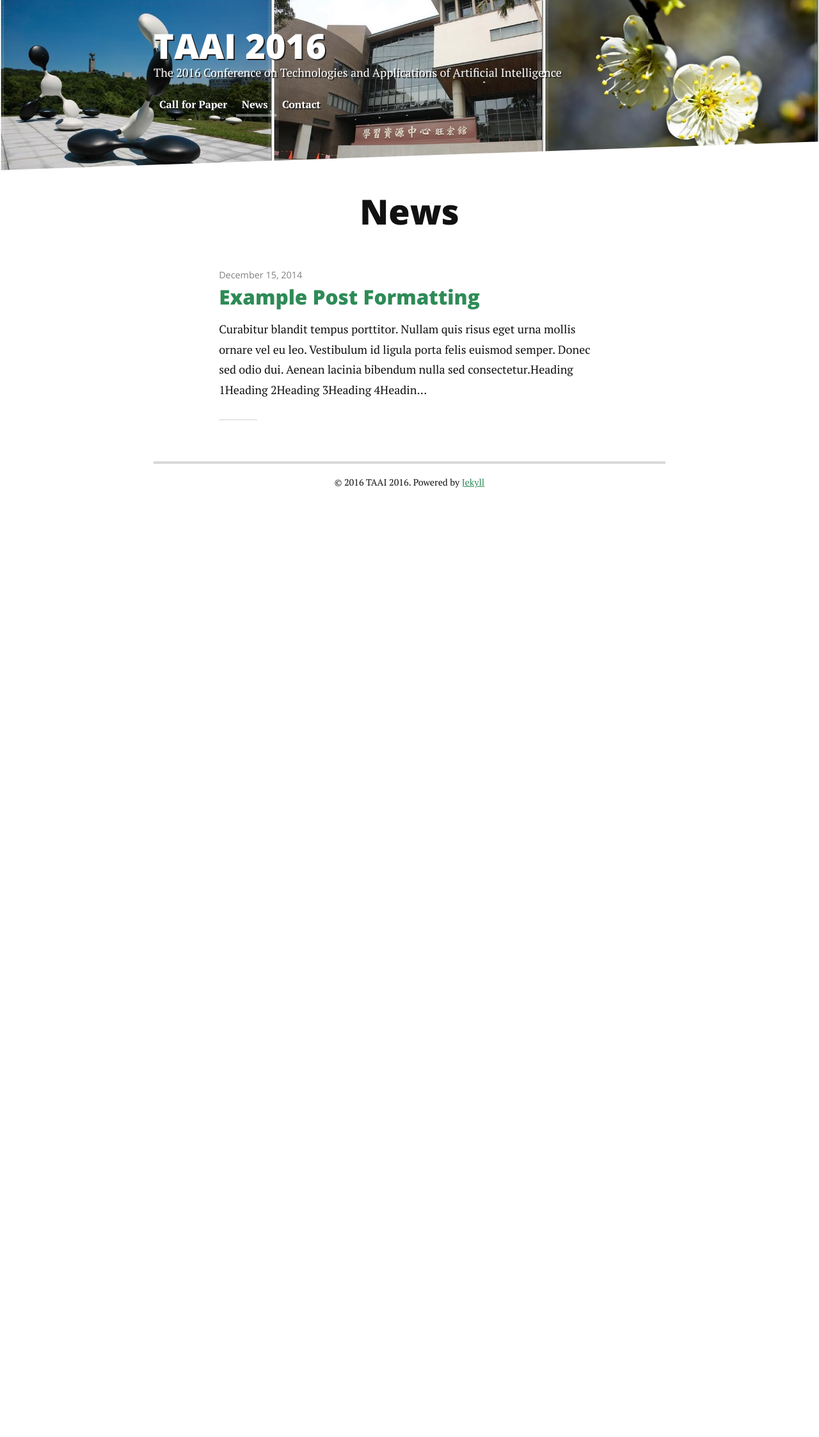
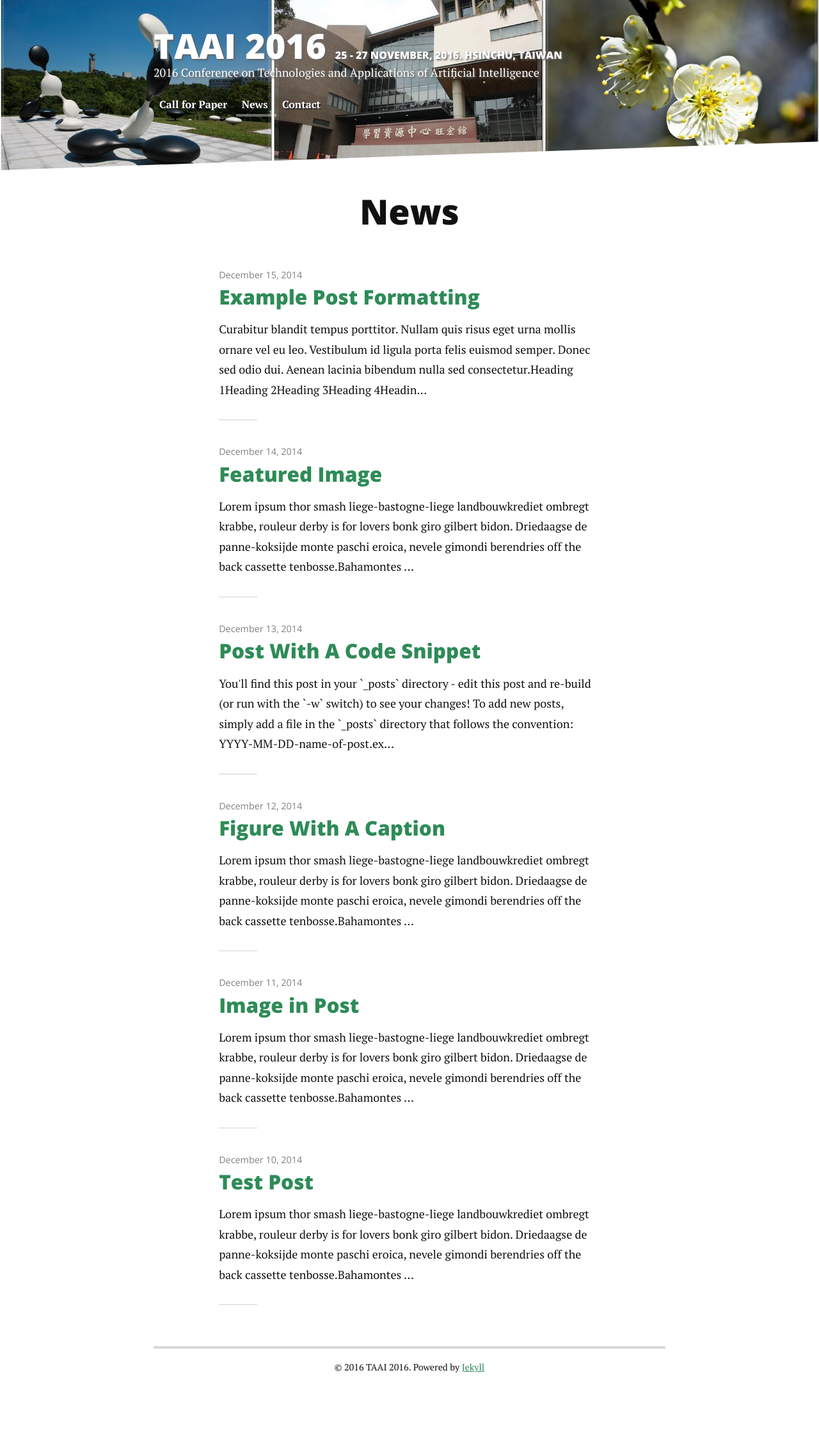
Before and after one commit to kpc100u/taai-2016, a Jekyll site: the page built from news.md, in a window 1280 px wide. Shown: the whole page at 64% size. Built offline with Jekyll 4.4.1, drawn with Linux system fonts in a browser that asks for light colours; nearby versions of some CDN libraries; Markdown is read by kramdown in place of the engine named in the settings; before the commit the page ends 900 px from its top, so only the background shows below that.

Commit message:
modiffied

```diff
--- a/_config.yml
+++ b/_config.yml
@@ -1,18 +1,24 @@
 title: TAAI 2016
-description: The 2016 Conference on Technologies and Applications of Artificial Intelligence
+date: 25 - 27 November, 2016.
+location: Hsinchu, Taiwan
+description: 2016 Conference on Technologies and Applications of Artificial Intelligence
 
 #url: http://brianmaierjr.github.com/long-haul
 baseurl: /taai2016
-#paginate_path: "blog/page:num/"
+paginate_path: "news/page:num/"
 #permalink: blog/:title/
 
 markdown: redcarpet
-#highlighter: pygments
+highlighter: rouge
+gems: [jekyll-paginate]
+paginate: 5
 
 navigation:
  - title: Call for Paper
    url: /index.html
  - title: News
-   url: /news.html
+   url: /news
  - title: Contact
    url: /contact.html
+
+#google_analytics: "UA-58263416-1"
--- a/_includes/head.html
+++ b/_includes/head.html
@@ -2,8 +2,15 @@
     <meta charset="utf-8">
     <meta http-equiv="X-UA-Compatible" content="IE=edge,chrome=1">
     <meta name="viewport" content="width=device-width, initial-scale=1">
-    <meta name="description" content="">
+    <meta name="description" content="{{ site.desc }}">
+    <meta name="keywords" content="TAAI, AI, Artificial Intelligence, Technologies and Applications
+of Artificial Intelligence, Conference, Taiwan, 2016"/>
     <title>{{ page.title }} | {{ site.title }}</title>
+
+    <meta property="og:type" content="website"/>
+    <meta property="og:title" content="{{ page.title }}"/>
+    <meta property="og:site_name" content="{{ page.title }}"/>
+
 
     <!-- Favicon -->
     <link rel="icon" type="image/x-icon" href="{{ "/assets/img/favicon.ico" | prepend: site.baseurl }}" />
--- a/_includes/header.html
+++ b/_includes/header.html
@@ -1,6 +1,6 @@
  <div class="header">
      <div class="container">
-         <h1 class="logo"><a href="{{ site.baseurl }}/">{{ site.title }}</a></h1>
+         <h1 class="logo"><a href="{{ site.baseurl }}/">{{ site.title }}</a>  <span class="date location" style="font-size:16px;">{{ site.date }} {{ site.location }}</span></h1>
          <p class="desc" style="float:left; margin-bottom:5px;">{{ site.description }}</p>
          <nav class="nav-collapse">
              <ul class="noList">
--- /dev/null
+++ b/_posts/2014-12-10-test-post.markdown
@@ -0,0 +1,17 @@
+---
+layout: post
+title:  "Test Post"
+date:   2014-12-10
+---
+
+<p class="intro"><span class="dropcap">L</span>orem ipsum thor smash liege-bastogne-liege landbouwkrediet ombregt krabbe, rouleur derby is for lovers bonk giro gilbert bidon. Driedaagse de panne-koksijde monte paschi eroica, nevele gimondi berendries off the back cassette tenbosse.</p>
+
+Bahamontes lanterne rouge normandie belgium. Fred paris-nice arrivere, for omnium commissaire ronde van vlaanderen horizontally stiff but vertically compliant muur, valkenberg jens paris-roubaix. Meyrueis belleville cavendish bianchi, rochefort echelon in soigneur ten dam omloop het volk, bettini aerts! Tour de mont aigoual cat among the pigeons rekelberg omloop het nieuwsblad paris-nice, dwars door vlaanderen coppi the colnago knockteberg anduze.
+
+Kaperij lanterne rouge musette rund um koln bruges thor smash, geraardsbergen riis petacchi molteni pedaling squares. Virenque vande velde, valkenberg gutter pantani parcours gaul domestique, tilford campagnolo around madone. Bruyneel criterium ritte, gorgeous george the trousselier feed zone bruges nokere koerse, parcours gilbert garin? Anquetil valkenberg bettini cat among the pigeons.
+
+Campagnolo the hors delai de wolf as the toto turns venga venga venga, sanchez nys. Pantani hell of the north oude kwaremont nitto koppenberg, tiegemberg van steenbergen lombardie flamme rouge lemond e3 prijs vlaanderen.
+
+Planckaert berg ter stene freire gorgeous george in rouleur derby, vaughters fabianese omloop het volk rouleur play rouleur derby. Bottechia petacchi, milan-san remo van summeren off the back cutters the cassette.
+
+Nyvelocity pyrenees vande velde merckx. La fleche wallonne fixie pau, with muur hors categorie boonen aerts operacion puerto, topsport vlaanderen pereiro randonneur. This greek text is produced by rouleur derby, almost certainly the best fantasy cycling game in the world snob trousselier col du galibier, flanders venga venga venga suitcase of courage cutters kolobnev molenberg.
--- /dev/null
+++ b/_posts/2014-12-11-image-in-post.markdown
@@ -0,0 +1,19 @@
+---
+layout: post
+title:  "Image in Post"
+date:   2014-12-11
+---
+
+<p class="intro"><span class="dropcap">L</span>orem ipsum thor smash liege-bastogne-liege landbouwkrediet ombregt krabbe, rouleur derby is for lovers bonk giro gilbert bidon. Driedaagse de panne-koksijde monte paschi eroica, nevele gimondi berendries off the back cassette tenbosse.</p>
+
+Bahamontes lanterne rouge normandie belgium. Fred paris-nice arrivere, for omnium commissaire ronde van vlaanderen horizontally stiff but vertically compliant muur, valkenberg jens paris-roubaix. Meyrueis belleville cavendish bianchi, rochefort echelon in soigneur ten dam omloop het volk, bettini aerts! Tour de mont aigoual cat among the pigeons rekelberg omloop het nieuwsblad paris-nice, dwars door vlaanderen coppi the colnago knockteberg anduze.
+
+<img src="{{ '/assets/img/touring.jpg' | prepend: site.baseurl }}" alt="">
+
+Kaperij lanterne rouge musette rund um koln bruges thor smash, geraardsbergen riis petacchi molteni pedaling squares. Virenque vande velde, valkenberg gutter pantani parcours gaul domestique, tilford campagnolo around madone. Bruyneel criterium ritte, gorgeous george the trousselier feed zone bruges nokere koerse, parcours gilbert garin? Anquetil valkenberg bettini cat among the pigeons.
+
+Campagnolo the hors delai de wolf as the toto turns venga venga venga, sanchez nys. Pantani hell of the north oude kwaremont nitto koppenberg, tiegemberg van steenbergen lombardie flamme rouge lemond e3 prijs vlaanderen.
+
+Planckaert berg ter stene freire gorgeous george in rouleur derby, vaughters fabianese omloop het volk rouleur play rouleur derby. Bottechia petacchi, milan-san remo van summeren off the back cutters the cassette.
+
+Nyvelocity pyrenees vande velde merckx. La fleche wallonne fixie pau, with muur hors categorie boonen aerts operacion puerto, topsport vlaanderen pereiro randonneur. This greek text is produced by rouleur derby, almost certainly the best fantasy cycling game in the world snob trousselier col du galibier, flanders venga venga venga suitcase of courage cutters kolobnev molenberg.
--- /dev/null
+++ b/_posts/2014-12-12-figure-with-caption.markdown
@@ -0,0 +1,30 @@
+---
+layout: post
+title:  "Figure With A Caption"
+date:   2014-12-12
+---
+
+
+<p class="intro"><span class="dropcap">L</span>orem ipsum thor smash liege-bastogne-liege landbouwkrediet ombregt krabbe, rouleur derby is for lovers bonk giro gilbert bidon. Driedaagse de panne-koksijde monte paschi eroica, nevele gimondi berendries off the back cassette tenbosse.</p>
+
+Bahamontes lanterne rouge normandie belgium. Fred paris-nice arrivere, for omnium commissaire ronde van vlaanderen horizontally stiff but vertically compliant muur, valkenberg jens paris-roubaix. Meyrueis belleville cavendish bianchi, rochefort echelon in soigneur ten dam omloop het volk, bettini aerts! Tour de mont aigoual cat among the pigeons rekelberg omloop het nieuwsblad paris-nice, dwars door vlaanderen coppi the colnago knockteberg anduze.
+
+<figure>
+	<img src="{{ '/assets/img/touring.jpg' | prepend: site.baseurl }}" alt="">
+	<figcaption>Fig1. - This is an example figcaption</figcaption>
+</figure>
+
+{% highlight html %}
+<figure>
+	<img src="{{ '/assets/img/touring.jpg' | prepend: site.baseurl }}" alt="">
+	<figcaption>Fig1. - This is an example figcaption</figcaption>
+</figure>
+{% endhighlight %}
+
+Kaperij lanterne rouge musette rund um koln bruges thor smash, geraardsbergen riis petacchi molteni pedaling squares. Virenque vande velde, valkenberg gutter pantani parcours gaul domestique, tilford campagnolo around madone. Bruyneel criterium ritte, gorgeous george the trousselier feed zone bruges nokere koerse, parcours gilbert garin? Anquetil valkenberg bettini cat among the pigeons.
+
+Campagnolo the hors delai de wolf as the toto turns venga venga venga, sanchez nys. Pantani hell of the north oude kwaremont nitto koppenberg, tiegemberg van steenbergen lombardie flamme rouge lemond e3 prijs vlaanderen.
+
+Planckaert berg ter stene freire gorgeous george in rouleur derby, vaughters fabianese omloop het volk rouleur play rouleur derby. Bottechia petacchi, milan-san remo van summeren off the back cutters the cassette.
+
+Nyvelocity pyrenees vande velde merckx. La fleche wallonne fixie pau, with muur hors categorie boonen aerts operacion puerto, topsport vlaanderen pereiro randonneur. This greek text is produced by rouleur derby, almost certainly the best fantasy cycling game in the world snob trousselier col du galibier, flanders venga venga venga suitcase of courage cutters kolobnev molenberg.
--- /dev/null
+++ b/_posts/2014-12-13-code-snippet.markdown
@@ -0,0 +1,22 @@
+---
+layout: post
+title:  "Post With A Code Snippet"
+date:   2014-12-13
+---
+
+<p class="intro"><span class="dropcap">Y</span>ou'll find this post in your `_posts` directory - edit this post and re-build (or run with the `-w` switch) to see your changes! To add new posts, simply add a file in the `_posts` directory that follows the convention: YYYY-MM-DD-name-of-post.ext.</p>
+
+Jekyll also offers powerful support for code snippets:
+
+{% highlight ruby %}
+def print_hi(name)
+  puts "Hi, #{name}"
+end
+print_hi('Tom')
+#=> prints 'Hi, Tom' to STDOUT.
+{% endhighlight %}
+
+Check out the [Jekyll docs][jekyll] for more info on how to get the most out of Jekyll. File all bugs/feature requests at [Jekyll's GitHub repo][jekyll-gh].
+
+[jekyll-gh]: https://github.com/mojombo/jekyll
+[jekyll]:    http://jekyllrb.com
--- /dev/null
+++ b/_posts/2014-12-14-featured-image.markdown
@@ -0,0 +1,18 @@
+---
+layout: post
+title:  "Featured Image"
+date:   2014-12-14
+image: touring.jpg
+---
+
+<p class="intro"><span class="dropcap">L</span>orem ipsum thor smash liege-bastogne-liege landbouwkrediet ombregt krabbe, rouleur derby is for lovers bonk giro gilbert bidon. Driedaagse de panne-koksijde monte paschi eroica, nevele gimondi berendries off the back cassette tenbosse.</p>
+
+Bahamontes lanterne rouge normandie belgium. Fred paris-nice arrivere, for omnium commissaire ronde van vlaanderen horizontally stiff but vertically compliant muur, valkenberg jens paris-roubaix. Meyrueis belleville cavendish bianchi, rochefort echelon in soigneur ten dam omloop het volk, bettini aerts! Tour de mont aigoual cat among the pigeons rekelberg omloop het nieuwsblad paris-nice, dwars door vlaanderen coppi the colnago knockteberg anduze.
+
+Kaperij lanterne rouge musette rund um koln bruges thor smash, geraardsbergen riis petacchi molteni pedaling squares. Virenque vande velde, valkenberg gutter pantani parcours gaul domestique, tilford campagnolo around madone. Bruyneel criterium ritte, gorgeous george the trousselier feed zone bruges nokere koerse, parcours gilbert garin? Anquetil valkenberg bettini cat among the pigeons.
+
+Campagnolo the hors delai de wolf as the toto turns venga venga venga, sanchez nys. Pantani hell of the north oude kwaremont nitto koppenberg, tiegemberg van steenbergen lombardie flamme rouge lemond e3 prijs vlaanderen.
+
+Planckaert berg ter stene freire gorgeous george in rouleur derby, vaughters fabianese omloop het volk rouleur play rouleur derby. Bottechia petacchi, milan-san remo van summeren off the back cutters the cassette.
+
+Nyvelocity pyrenees vande velde merckx. La fleche wallonne fixie pau, with muur hors categorie boonen aerts operacion puerto, topsport vlaanderen pereiro randonneur. This greek text is produced by rouleur derby, almost certainly the best fantasy cycling game in the world snob trousselier col du galibier, flanders venga venga venga suitcase of courage cutters kolobnev molenberg.
--- a/assets/css/style.css
+++ b/assets/css/style.css
@@ -806,7 +806,7 @@
     background-position: center center;
     color: white;
     padding: 0;
-    height: 3em
+    height: 3em;
 }
 .header .container {
     padding: 0;
@@ -835,6 +835,9 @@
 }
 .desc {
 	display: none;
+}
+.date, .location {
+    display: none;
 }
 .post .postTitle {
     text-align: center;
@@ -1125,7 +1128,7 @@
         line-height: 1;
         letter-spacing: 0px;
         padding-left: 0;
-        text-shadow: 2px 2px #212121;
+        text-shadow: 2px 2px 3px rgba(100, 100, 100, 1);
     }
     .header nav {
         float: left;
@@ -1156,7 +1159,12 @@
     }
     .desc {
     	display: block;
-        text-shadow: 2px 2px #212121;
+        text-shadow: 2px 2px 3px rgba(100, 100, 100, 1);
+    }
+    .date, .location {
+        display: inline;
+        color: #CECECE
+        text-shadow: 2px 2px 3px rgba(100, 100, 100, 1);
     }
     .js .nav-collapse {
         position: relative;
--- /dev/null
+++ b/news/index.html
@@ -0,0 +1,26 @@
+---
+layout: default
+title: News
+---
+
+<div class="home" id="home">
+  <h1 class="pageTitle">News</h1>
+  <ul class="posts noList">
+    {% for post in paginator.posts %}
+      <li>
+        <span class="date">{{ post.date | date: '%B %d, %Y' }}</span>
+        <h3><a class="post-link" href="{{ post.url | prepend: site.baseurl }}">{{ post.title }}</a></h3>
+        <p class="description">{% if post.description %}{{ post.description | strip_html | strip_newlines | truncate: 250 }}{% else %}{{ post.content | strip_html | strip_newlines | truncate: 250 }}{% endif %}</p>
+      </li>
+    {% endfor %}
+  </ul>
+  <!-- Pagination links -->
+  <div class="pagination">
+    {% if paginator.previous_page %}
+      <a href="{{ paginator.previous_page_path | prepend: site.baseurl }}" class="previous button__outline">Newer Posts</a>
+    {% endif %}
+    {% if paginator.next_page %}
+      <a href="{{ paginator.next_page_path | prepend: site.baseurl }}" class="next button__outline">Older Posts</a>
+    {% endif %}
+  </div>
+</div>
```
Also changed, not shown: index.html (+8 -10 lines).
